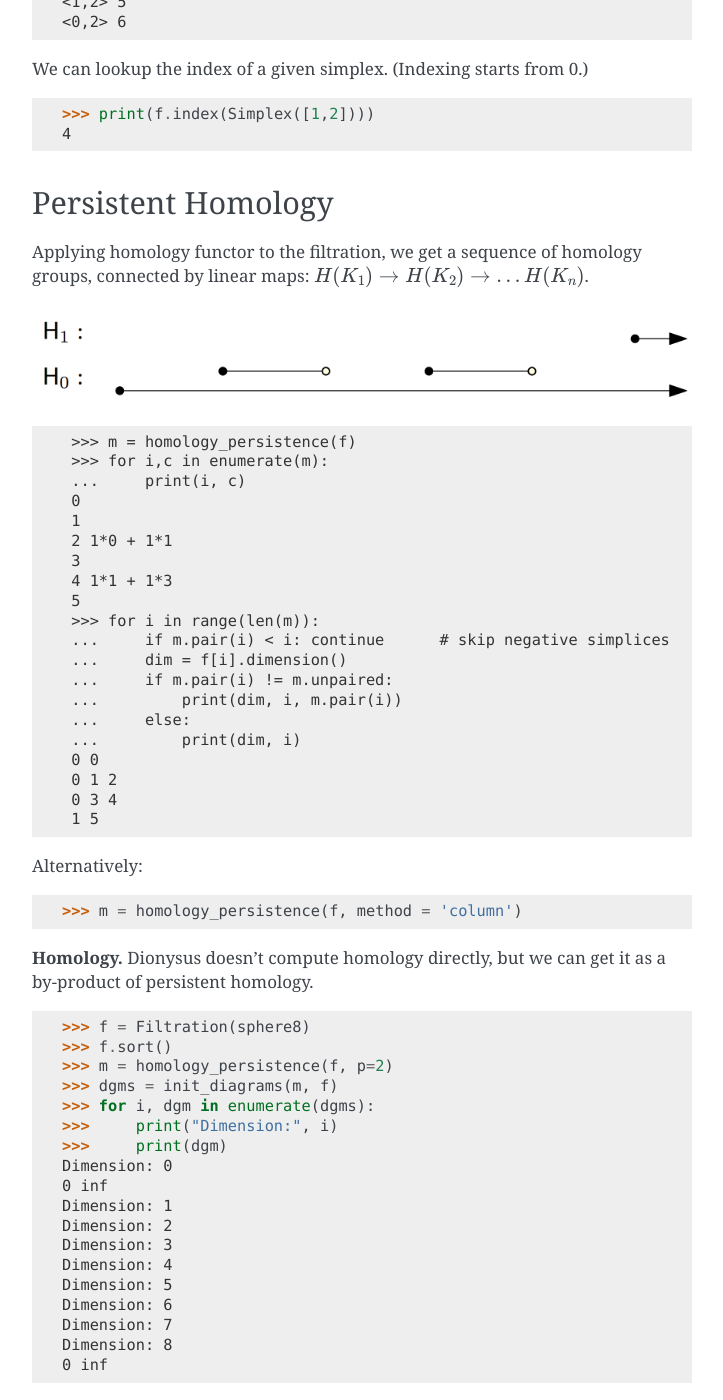
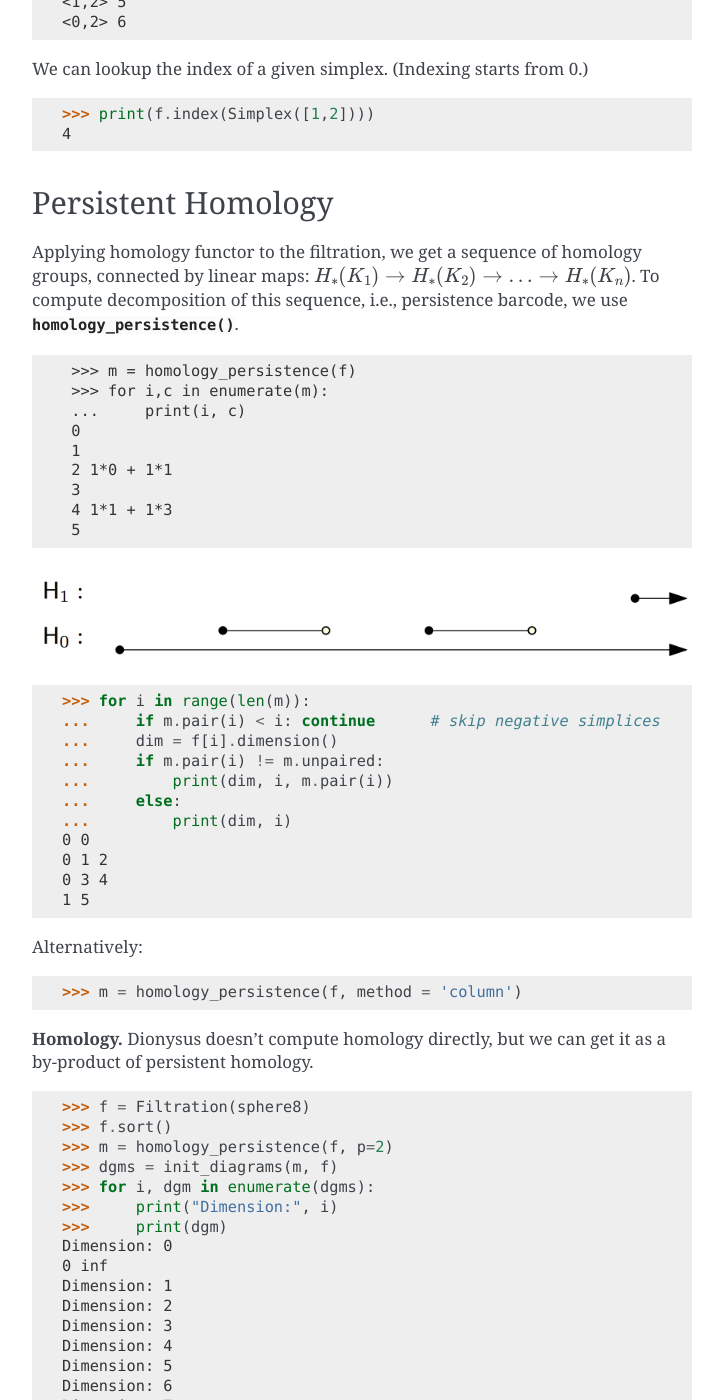
Before and after one commit to mrzv/dionysus, a Sphinx documentation site: the page built from doc/tutorial.rst, in a window 1280 px wide and 1400 px high, scrolled down 1773 px. Shown: the whole window, without its empty margins (388-1111 px from the left). Built offline with Sphinx 7.4.7, drawn with Linux system fonts in a browser that asks for light colours; some of the changed text lies outside the part shown.

Commit message:
[doc] Minor touch up in the tutorial

```diff
--- a/doc/tutorial.rst
+++ b/doc/tutorial.rst
@@ -101,9 +101,8 @@
 -------------------
 
 Applying homology functor to the filtration, we get a sequence of homology groups, connected by linear maps:
-:math:`H(K_1) \to H(K_2) \to \ldots H(K_n)`.
-
-.. image:: figures/barcode.png
+:math:`H_*(K_1) \to H_*(K_2) \to \ldots \to H_*(K_n)`. To compute decomposition of this sequence, i.e., persistence barcode,
+we use :func:`~dionysus._dionysus.homology_persistence`.
 
 .. doctest::
    :options: +NORMALIZE_WHITESPACE
@@ -117,6 +116,11 @@
     3
     4 1*1 + 1*3
     5
+
+.. image:: figures/barcode.png
+
+.. doctest::
+
     >>> for i in range(len(m)):
     ...     if m.pair(i) < i: continue      # skip negative simplices
     ...     dim = f[i].dimension()
```
Also changed, not shown: other parts of doc/tutorial.rst (+3 -1 lines).
